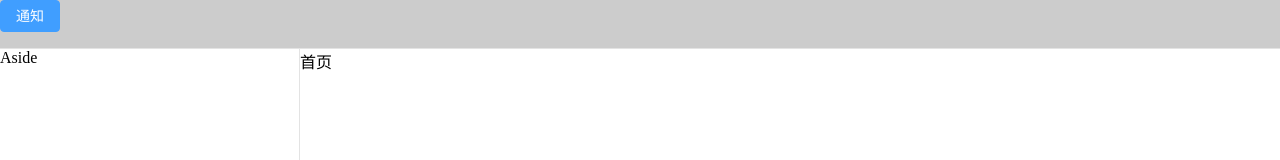
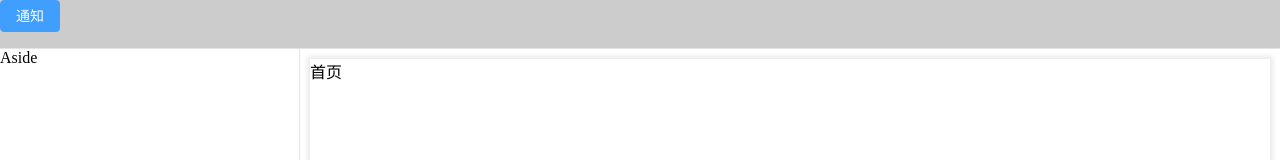
Before and after one commit to bymjsss/vue-vite-element-admin, a Vue app: page /#/home in a window 1280 px wide. Shown: the top 160 px of the page. Built offline with nearby package versions, Linux system fonts and the light colour scheme.

Commit message:
feat: 全局公共样式

```diff
--- a/src/layout/index.vue
+++ b/src/layout/index.vue
@@ -2,7 +2,7 @@
  * @Author: yongming.bai(git: 花裤衩)
  * @Date: 2022-07-04 09:49:02
  * @LastEditors: yongming.bai(git: 花裤衩)
- * @LastEditTime: 2022-07-04 17:08:39
+ * @LastEditTime: 2022-07-04 17:45:37
  * @FilePath: /vue-vite-element-admin/src/layout/index.vue
  * @Description: 项目框架
 -->
@@ -47,7 +47,11 @@ import Aside from '@/layout/components/Aside.vue'
     border-right: 1px solid rgb(227, 227, 227);
   }
   .el-main-customize-style {
-    padding: 0;
+    padding: 10px;
+  }
+  .global-style {
+    height: 100%;
+    box-shadow: 0 0 5px 3px rgb(235, 235, 235); // TODO 临时样式
   }
 }
 </style>
--- a/src/views/modules/Home/Home.vue
+++ b/src/views/modules/Home/Home.vue
@@ -2,7 +2,7 @@
  * @Author: yongming.bai(git: 花裤衩)
  * @Date: 2022-07-04 15:03:37
  * @LastEditors: yongming.bai(git: 花裤衩)
- * @LastEditTime: 2022-07-04 15:03:45
+ * @LastEditTime: 2022-07-04 17:43:48
  * @FilePath: /vue-vite-element-admin/src/views/modules/Home/Home.vue
  * @Description: 首页
 -->
@@ -12,10 +12,8 @@ const state = reactive({})
 </script>
 
 <template>
-  <div class="home-container">
-    首页
-  </div>
+  <div class="global-style home-container">首页</div>
 </template>
 
-<style lang="scss" scoped>
+<style lang="" scoped>
 </style>
```
